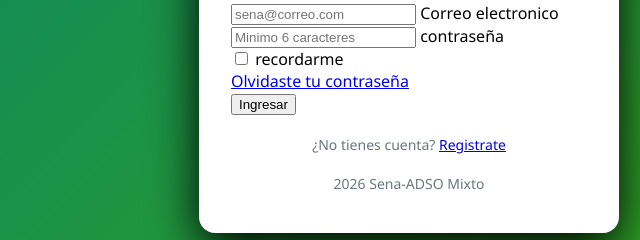
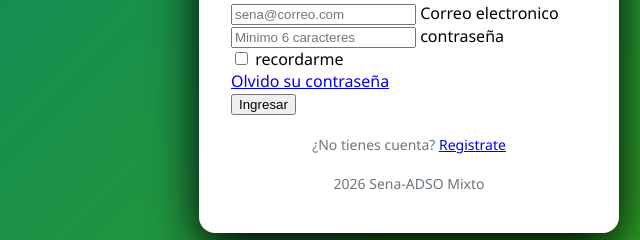
Before and after one commit to JorgeBec312/inventario, a plain HTML site: page index.html in a window 1280 px wide. Shown: the part 357-597 px from the top of the page, 231-871 px from the left. Drawn offline with Linux system fonts and the light colour scheme.

Commit message:
prueba git
sincronizando cambios

```diff
--- a/index.html
+++ b/index.html
@@ -36,7 +36,7 @@
                     <input class="form-check-input" type="checkbox" id="recordar"><!--type cehckbox es casilla de verificacion-->
                     <label class="form-check-label" for="recordar">recordarme</label>
                 </div>
-                <a href="#" class="small text-decoration-none">Olvidaste tu contraseña</a>
+                <a href="#" class="small text-decoration-none">Olvido su contraseña</a>
             </div>
                 <button type="submit" class="btn btn-sena w-100 py-2 fw-semibold">
                     <i class="bi bi-box-arrow-in-right me-1"></i>Ingresar
```
Also changed, not shown: usarios.html (+1 -0 lines).
